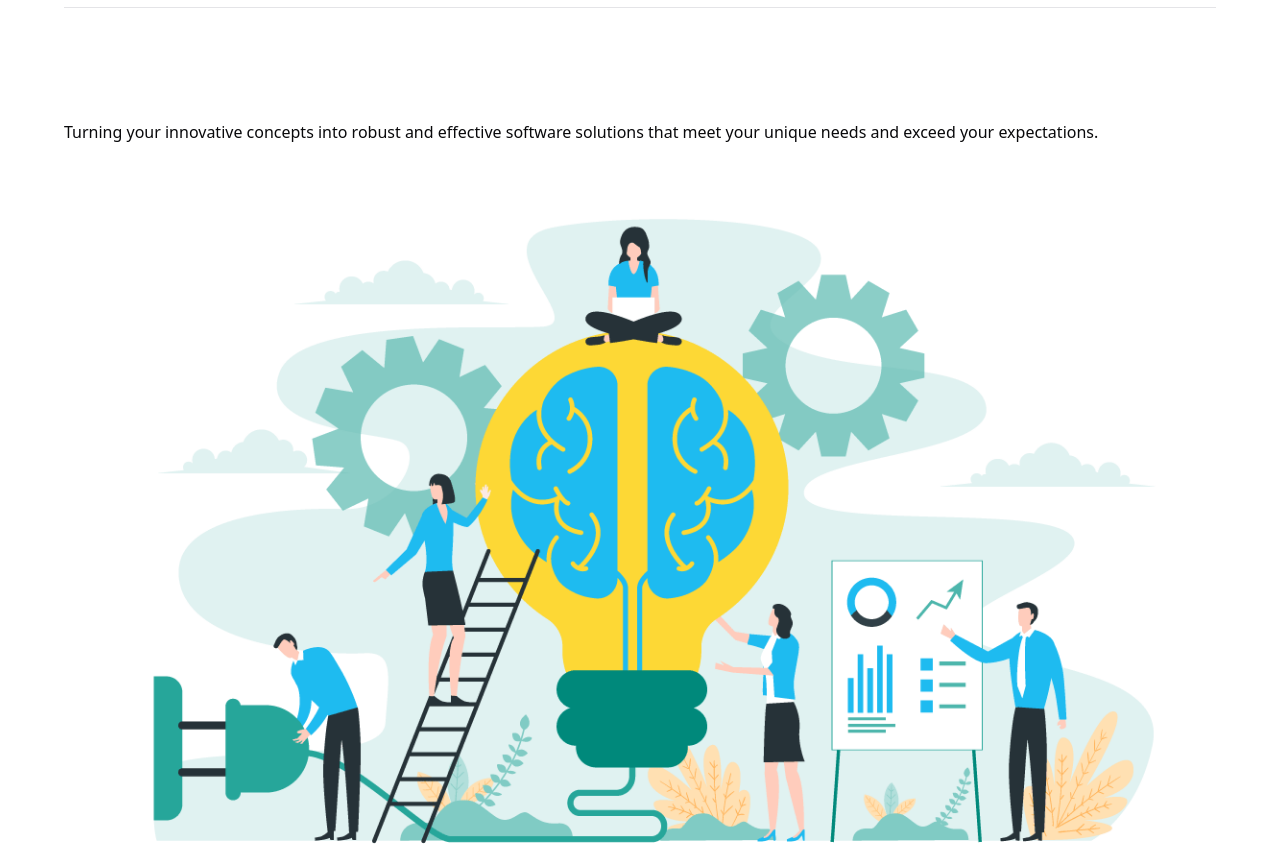
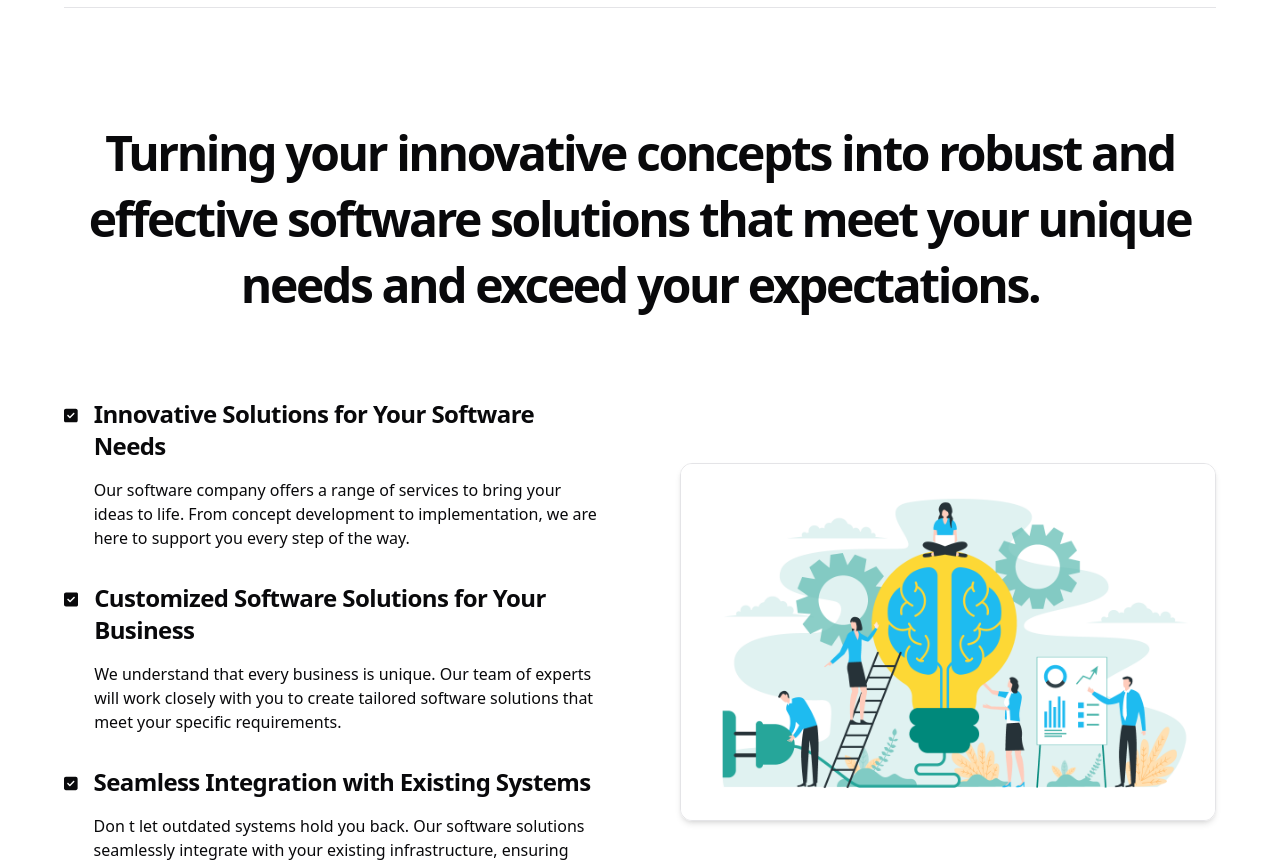
Before and after one commit to Siddhartha097/precisionHubIT, a React (Vite) app: page /Transforming%Ideas%into%Powerful%Solutions in a window 1280 px wide. Shown: the part 1700-2562 px from the top of the page. Built offline with nearby package versions, Linux system fonts and the light colour scheme.

Commit message:
first commit

```diff
--- a/src/Data/index.ts
+++ b/src/Data/index.ts
@@ -502,8 +502,27 @@ const FBtnContent = [
   },
 ];
 
+const SecBtnContent = [
+  {
+    label: "Innovative Solutions for Your Software Needs",
+    content:
+      "Our software company offers a range of services to bring your ideas to life. From concept development to implementation, we are here to support you every step of the way.",
+  },
+  {
+    label: "Customized Software Solutions for Your Business",
+    content:
+      "We understand that every business is unique. Our team of experts will work closely with you to create tailored software solutions that meet your specific requirements.",
+  },
+  {
+    label: "Seamless Integration with Existing Systems",
+    content:
+      "Don t let outdated systems hold you back. Our software solutions seamlessly integrate with your existing infrastructure, ensuring smooth operations and enhanced efficiency",
+  },
+];
+
 export {
   FBtnContent,
+  SecBtnContent,
   DataScSupports,
   DataScWorkFlow,
   DataScFeatures,
--- a/src/Pages/HomeButtons/SecondButton.tsx
+++ b/src/Pages/HomeButtons/SecondButton.tsx
@@ -1,7 +1,10 @@
+import { SecBtnContent } from "@/Data";
 import ContentBox from "@/components/ContentBox";
 import ImageBox from "@/components/ImageBox";
 import { Separator } from "@/components/ui/separator";
 import { secBtn, secBtn1 } from "@/images";
+import { FaSquareCheck } from "react-icons/fa6";
+
 
 const SecondButton = () => {
   return (
@@ -31,14 +34,30 @@ const SecondButton = () => {
 
       <Separator className="my-8" />
 
-      <section>
-        <h1>
+      <section className="flex flex-col items-center justify-between gap-20 max-md:gap-12">
+        <h1 className="text-5xl text-center leading-snug max-md:text-3xl font-bold tracking-tighter">
           Turning your innovative concepts into robust and effective software
           solutions that meet your unique needs and exceed your expectations.
         </h1>
-        <div>
-          <div></div>
-          <ImageBox imgSrc={secBtn1} />
+        <div className="flex items-center justify-between gap-20 max-md:gap-10 max-md:flex-col-reverse">
+          <ul className="md:w-1/2 flex flex-col justify-between gap-8">
+            {SecBtnContent.map((list) => (
+              <li className="flex gap-4">
+                <FaSquareCheck size={35} />
+                <div className="flex flex-col gap-4">
+                  <h1 className="text-2xl font-semibold tracking-tight max-md:text-lg">
+                    {list.label}
+                  </h1>
+                  <p className="max-md:text-sm">{list.content}</p>
+                </div>
+              </li>
+            ))}
+          </ul>
+          <ImageBox
+            className="md:w-1/2 flex items-center justify-center"
+            imgClassName="rounded-lg shadow-md border"
+            imgSrc={secBtn1}
+          />
         </div>
       </section>
     </main>
```
